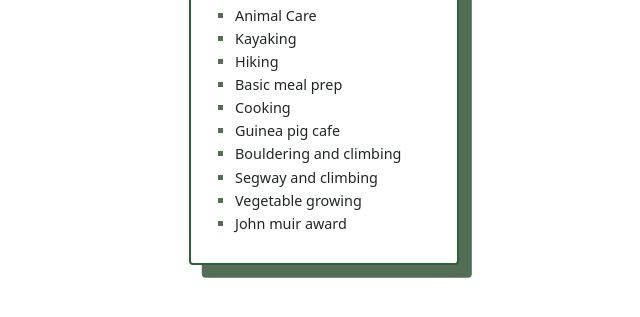
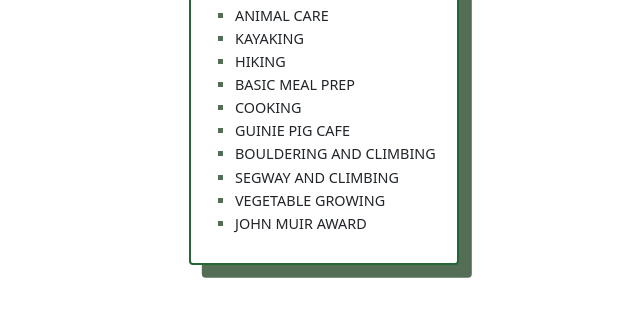
Before and after one commit to Jamie-Drug/Newdaynewway, a plain HTML site: page List.html in a window 1280 px wide. Shown: the part 201-518 px from the top of the page, without its empty margins (316-956 px from the left). Drawn offline with nearby package versions, Linux system fonts and the light colour scheme.

Commit message:
v4.
+changed landing page font colour
+changed capitalization for 'what we do list'

-removed background

```diff
--- a/List.html
+++ b/List.html
@@ -64,16 +64,16 @@
                     <h2>Activities</h2>
                     <div>
                         <ul>
-                            <li>Animal Care</li>
-                            <li>Kayaking</li>
-                            <li>Hiking</li>
-                            <li>Basic meal prep</li>
-                            <li>Cooking</li>
-                            <li>Guinea pig cafe</li>
-                            <li>Bouldering and climbing</li>
-                            <li>Segway and climbing</li>
-                            <li>Vegetable growing</li>
-                            <li>John muir award</li>
+                            <li>ANIMAL CARE</li>
+                            <li>KAYAKING</li>
+                            <li>HIKING</li>
+                            <li>BASIC MEAL PREP</li>
+                            <li>COOKING</li>
+                            <li>GUINIE PIG CAFE</li>
+                            <li>BOULDERING AND CLIMBING</li>
+                            <li>SEGWAY AND CLIMBING</li>
+                            <li>VEGETABLE GROWING</li>
+                            <li>JOHN MUIR AWARD</li>
                         </ul>
                     </div>
                 </section>
--- a/css/backgrounds.css
+++ b/css/backgrounds.css
@@ -1,6 +1,6 @@
 /*changes background */
 .home-bg {
-    background: linear-gradient(rgba(0, 0, 0, 0.5), rgba(0, 0, 0, .7)), url("C:\Users\jamdo\Documents\GitHub\Newdaynewway\static\images\home.jpg");
+    background: linear-gradient(rgba(0, 0, 0, 0.5), rgba(0, 0, 0, .7)), url("");
 }
 
 .about-bg {
```
Also changed, not shown: contact.html (+1 -1 lines), index.html (+9 -4 lines).
